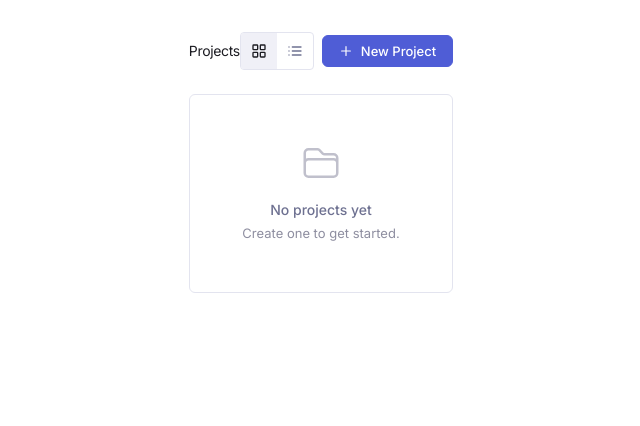
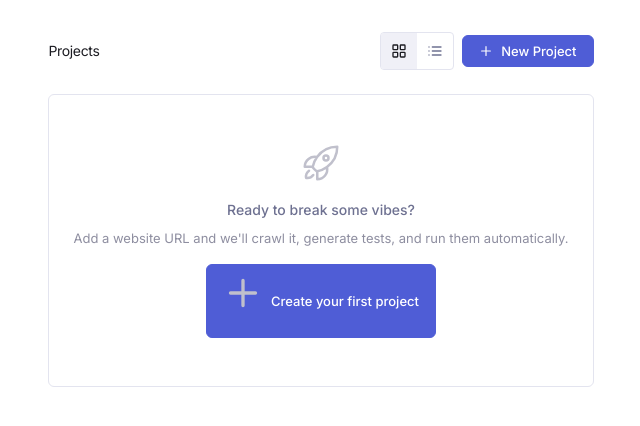
Before and after one commit to tenaz3/breakthevibe, a Python web app: template breakthevibe/web/templates/projects.html in a window 1280 px wide. Shown: the part 57-483 px from the top of the page, without its empty margins (319-959 px from the left). Run offline with Jinja, Linux system fonts and the light colour scheme; the template is opened without the code that fills it, so the values that code supplies are empty; some libraries are stand-ins or nearby versions.

Commit message:
feat: improve project pages UX — loading states, empty states, labels
- Pipeline buttons: add spinner + text change during execution
- Pipeline progress: add aria-busy for screen reader feedback
- Empty states: replace generic text with brand-voice copy and CTAs
- Status labels: map raw enums to human-readable (created → Ready)
- Delete button: add subtle bg tint on hover before destructive red

Co-Authored-By: Claude Opus 4.6 (1M context) <noreply@anthropic.com>

```diff
--- a/breakthevibe/web/templates/projects.html
+++ b/breakthevibe/web/templates/projects.html
@@ -1,6 +1,7 @@
 {% extends "base.html" %}
 {% block title %}Projects — BreakTheVibe{% endblock %}
 {% block content %}
+{% set status_labels = {'created': 'Ready', 'crawling': 'Crawling', 'running': 'Running', 'passed': 'Passed', 'failed': 'Failed', 'error': 'Error', 'ready': 'Ready', 'healthy': 'Healthy'} %}
 <div class="flex items-center justify-between mb-6">
     <h1>Projects</h1>
     <div class="flex items-center gap-2">
@@ -24,9 +25,9 @@
 <!-- Create project form -->
 <div id="new-project-form" class="hidden card card-content mb-6 animate-in" hx-ext="json-enc">
     <h3 class="mb-4">Create Project</h3>
-    <form id="create-project-form"
-          hx-post="/api/projects" hx-target="#project-grid" hx-swap="beforeend"
-          hx-on::after-request="if(event.detail.successful){this.reset();document.getElementById('new-project-form').classList.add('hidden');showToast('Project created','success');setTimeout(function(){location.reload()},800)}else{var msg='Failed to create project';try{var d=JSON.parse(event.detail.xhr.responseText);if(d.detail)msg=d.detail}catch(e){}showToast(msg)}">
+    <form id="create-project-form" hx-ext="json-enc"
+          hx-post="/api/projects" hx-swap="none"
+          hx-on::after-request="if(event.detail.successful){this.reset();document.getElementById('new-project-form').classList.add('hidden');showToast('Project created','success');setTimeout(function(){location.reload()},800)}else{var msg='Failed to create project';try{var d=JSON.parse(event.detail.xhr.responseText);if(d.detail)msg=d.detail}catch(e){}showToast(msg,'error')}">
         <div class="space-y-4">
             <div>
                 <label for="project-name" class="label">Name</label>
@@ -50,9 +51,13 @@
 {% if not projects %}
 <div class="card">
     <div class="empty-state">
-        <svg fill="none" stroke="currentColor" stroke-width="1.5" viewBox="0 0 24 24"><path stroke-linecap="round" stroke-linejoin="round" d="M2.25 12.75V12A2.25 2.25 0 0 1 4.5 9.75h15A2.25 2.25 0 0 1 21.75 12v.75m-8.69-6.44-2.12-2.12a1.5 1.5 0 0 0-1.061-.44H4.5A2.25 2.25 0 0 0 2.25 6v12a2.25 2.25 0 0 0 2.25 2.25h15A2.25 2.25 0 0 0 21.75 18V9a2.25 2.25 0 0 0-2.25-2.25h-5.379a1.5 1.5 0 0 1-1.06-.44Z"/></svg>
-        <p>No projects yet</p>
-        <p>Create one to get started.</p>
+        <svg class="w-10 h-10 mb-2" fill="none" stroke="currentColor" stroke-width="1.5" viewBox="0 0 24 24"><path stroke-linecap="round" stroke-linejoin="round" d="M15.59 14.37a6 6 0 0 1-5.84 7.38v-4.8m5.84-2.58a14.98 14.98 0 0 0 6.16-12.12A14.98 14.98 0 0 0 9.631 8.41m5.96 5.96a14.926 14.926 0 0 1-5.841 2.58m-.119-8.54a6 6 0 0 0-7.381 5.84h4.8m2.581-5.84a14.927 14.927 0 0 0-2.58 5.84m2.699 2.7c-.103.021-.207.041-.311.06a15.09 15.09 0 0 1-2.448-2.448 14.9 14.9 0 0 1 .06-.312m-2.24 2.39a4.493 4.493 0 0 0-1.757 4.306 4.493 4.493 0 0 0 4.306-1.758M16.5 9a1.5 1.5 0 1 1-3 0 1.5 1.5 0 0 1 3 0Z"/></svg>
+        <p class="text-foreground font-medium">Ready to break some vibes?</p>
+        <p class="text-muted-foreground text-sm mt-1">Add a website URL and we'll crawl it, generate tests, and run them automatically.</p>
+        <button class="btn btn-primary mt-4" onclick="document.getElementById('new-project-form').classList.remove('hidden')">
+            <svg class="w-3.5 h-3.5" fill="none" stroke="currentColor" stroke-width="2" viewBox="0 0 24 24"><path stroke-linecap="round" stroke-linejoin="round" d="M12 4.5v15m7.5-7.5h-15"/></svg>
+            Create your first project
+        </button>
     </div>
 </div>
 {% else %}
@@ -71,12 +76,12 @@
                 {% elif project.status == 'failed' %}badge-destructive
                 {% elif project.status == 'running' %}badge-info
                 {% else %}badge-secondary{% endif %}">
-                {{ project.status }}
+                {{ status_labels.get(project.status, project.status|title) }}
             </span>
         </div>
         <div class="flex gap-2 pt-2 border-t border-border">
             <a href="/projects/{{ project.id }}" class="btn btn-secondary btn-sm">View</a>
-            <button class="btn btn-ghost btn-sm text-muted-foreground hover:text-destructive"
+            <button class="btn btn-ghost btn-sm text-muted-foreground hover:text-destructive hover:bg-destructive/5"
                     onclick="deleteProject('{{ project.id }}', '{{ project.name }}')"
                     aria-label="Delete {{ project.name }}">
                 <svg class="w-3.5 h-3.5" fill="none" stroke="currentColor" stroke-width="2" viewBox="0 0 24 24"><path stroke-linecap="round" stroke-linejoin="round" d="m14.74 9-.346 9m-4.788 0L9.26 9m9.968-3.21c.342.052.682.107 1.022.166m-1.022-.165L18.16 19.673a2.25 2.25 0 0 1-2.244 2.077H8.084a2.25 2.25 0 0 1-2.244-2.077L4.772 5.79m14.456 0a48.108 48.108 0 0 0-3.478-.397m-12 .562c.34-.059.68-.114 1.022-.165m0 0a48.11 48.11 0 0 1 3.478-.397m7.5 0v-.916c0-1.18-.91-2.164-2.09-2.201a51.964 51.964 0 0 0-3.32 0c-1.18.037-2.09 1.022-2.09 2.201v.916m7.5 0a48.667 48.667 0 0 0-7.5 0"/></svg>
@@ -110,13 +115,13 @@
                             {% elif project.status == 'failed' %}badge-destructive
                             {% elif project.status == 'running' %}badge-info
                             {% else %}badge-secondary{% endif %}">
-                            {{ project.status }}
+                            {{ status_labels.get(project.status, project.status|title) }}
                         </span>
                     </td>
                     <td class="text-right">
                         <div class="flex justify-end gap-2">
                             <a href="/projects/{{ project.id }}" class="btn btn-secondary btn-sm">View</a>
-                            <button class="btn btn-ghost btn-sm btn-icon text-muted-foreground hover:text-destructive"
+                            <button class="btn btn-ghost btn-sm btn-icon text-muted-foreground hover:text-destructive hover:bg-destructive/5"
                                     onclick="deleteProject('{{ project.id }}', '{{ project.name }}')"
                                     aria-label="Delete {{ project.name }}">
                                 <svg class="w-3.5 h-3.5" fill="none" stroke="currentColor" stroke-width="2" viewBox="0 0 24 24"><path stroke-linecap="round" stroke-linejoin="round" d="m14.74 9-.346 9m-4.788 0L9.26 9m9.968-3.21c.342.052.682.107 1.022.166m-1.022-.165L18.16 19.673a2.25 2.25 0 0 1-2.244 2.077H8.084a2.25 2.25 0 0 1-2.244-2.077L4.772 5.79m14.456 0a48.108 48.108 0 0 0-3.478-.397m-12 .562c.34-.059.68-.114 1.022-.165m0 0a48.11 48.11 0 0 1 3.478-.397m7.5 0v-.916c0-1.18-.91-2.164-2.09-2.201a51.964 51.964 0 0 0-3.32 0c-1.18.037-2.09 1.022-2.09 2.201v.916m7.5 0a48.667 48.667 0 0 0-7.5 0"/></svg>
```
Also changed, not shown: breakthevibe/web/templates/project_detail.html (+60 -12 lines), breakthevibe/web/templates/test_runs.html (+4 -3 lines).
